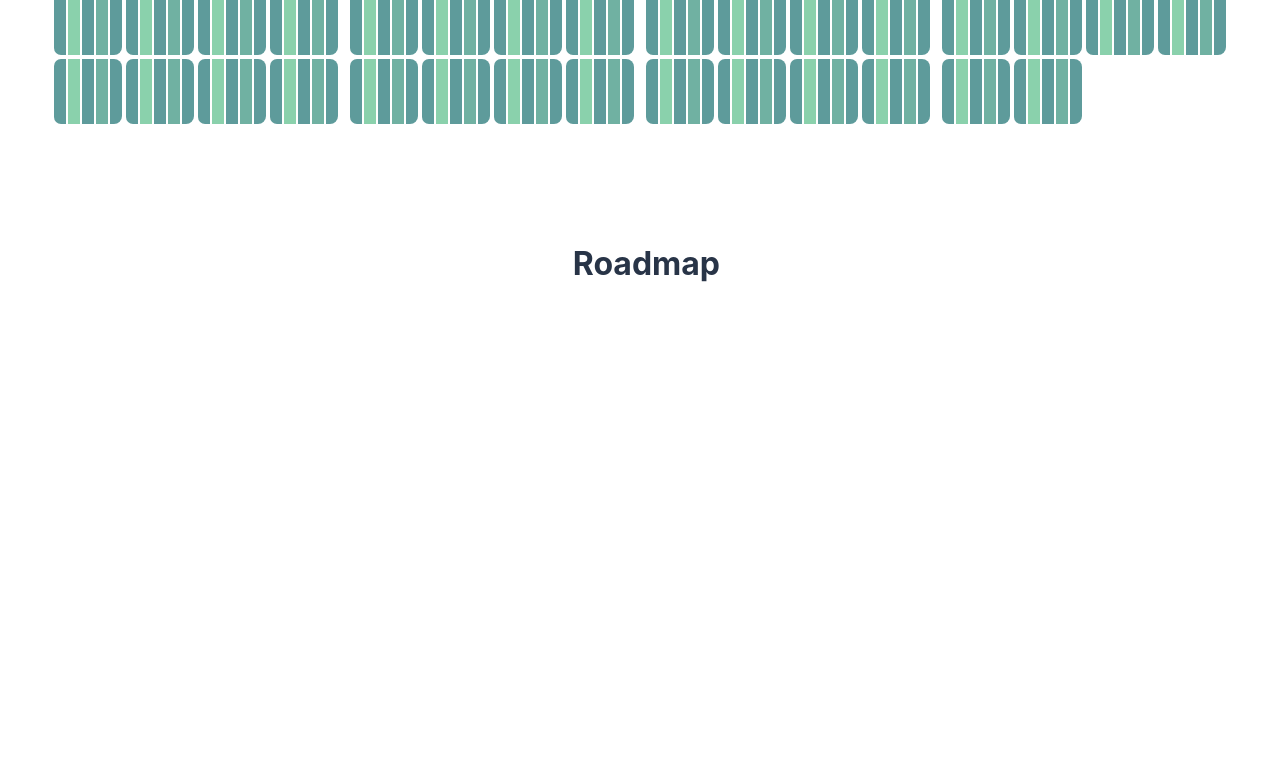
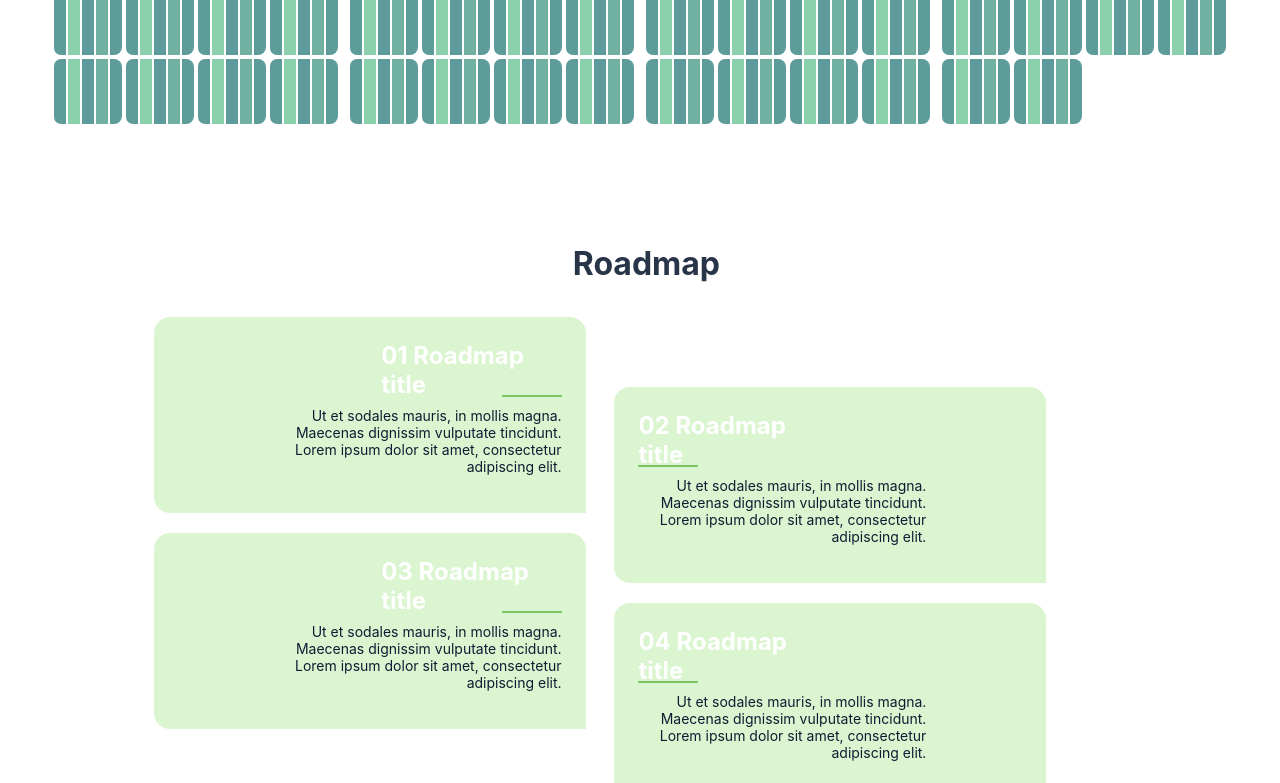
Before and after one commit to danihr23/metasolar-web, a React (Create React App) app: page / in a window 1280 px wide. Shown: the part 2005-2788 px from the top of the page. Before the commit the page ends 2295 px from the top, so only its background shows below. Built offline with nearby package versions, Linux system fonts and the light colour scheme.

Commit message:
homePage done

```diff
--- /dev/null
+++ b/src/components/FAQ/FAQComponent.js
@@ -0,0 +1,111 @@
+import React, { useState } from "react";
+import styled,{css} from "styled-components/macro";
+import up from "../assets/up.png";
+import down from "../assets/down.png";
+
+export default function FAQComponent({ index, item, }) {
+    const [isOpen,setIsOpen]= useState(false)
+
+    const clickHandler = ()=>{
+        setIsOpen(!isOpen)
+    };
+
+console.log(222,isOpen);
+  return (
+    <Wrapper>
+      <InnerWrapper>
+        <Content>
+          <Title>{item.title}</Title>
+          <Text isOpen={isOpen}>{item.data}</Text>
+        </Content>
+        <Up isOpen={isOpen} onClick={clickHandler} />
+      </InnerWrapper>
+    </Wrapper>
+  );
+}
+
+const Wrapper = styled.div`
+  display: flex;
+
+
+  padding: 0px;
+  gap: 10px;
+
+  width: 96%;
+  height: 87px;
+`;
+const InnerWrapper = styled.div`
+  display: flex;
+  flex-direction: row;
+  justify-content:space-around ;
+  align-items: flex-start;
+  padding: 10px;
+  gap: 10px;
+
+  width: 100%;
+  height: 82%;
+`;
+const Content = styled.div`
+  display: flex;
+  flex-direction: column;
+  align-items: flex-start;
+
+  gap: 10px;
+
+  width: 95%;
+  height: 70%;
+
+
+
+`;
+
+const Title = styled.div`
+ width: 20%;
+    height: 49%;
+
+  font-family: "Inter";
+  font-style: normal;
+  font-weight: 700;
+  font-size: 18px;
+  line-height: 22px;
+`;
+
+const Text = styled.div`
+  width: 95%;
+  font-family: "Inter";
+  font-style: normal;
+  font-weight: 400;
+  font-size: 14px;
+  line-height: 17px;
+
+
+  color: #0f1d32;
+
+   ${({ isOpen, }) =>
+    isOpen
+      ? css`
+          margin: -1px 0px;
+          height: 100%;
+          position: relative;
+          transition: 0.4;
+        `
+      : css`
+
+          position: relative;
+          height: 0;
+          overflow: hidden;
+          transition: 1s;
+
+};
+        `};
+`;
+
+const Up = styled.div`
+position:absolute ;
+width: 3%;
+    height: 4%;
+  left: 85%;
+
+  background: transparent url(${(props) =>props.isOpen ? down : up}) top center no-repeat;
+
+`;
--- a/src/components/homePage/HomePage.js
+++ b/src/components/homePage/HomePage.js
@@ -8,12 +8,13 @@ import HomePageAbout from "../about/HomePageAbout";
 import GalleryNFT from "../gallery/GalleryNFT";
 import HomePageGallery from "../gallery/HomePageGallery";
 import BuyNft from "../buyNFT/BuyNft";
-
+import RoadmapComponent from "../roadmap/RoadmapComponent";
+import { FAQ } from "../homepageStore/homePageStore";
+import FAQComponent from "../FAQ/FAQComponent";
 const HomePage = () => {
   const myRef = useRef(null);
 
   const onClickBuy = () => {
-    console.log(3333);
     if (myRef.current) {
       window.scrollTo({
         top: myRef.current.offsetTop,
@@ -41,6 +42,12 @@ const HomePage = () => {
       <HomePageGallery onClick={onClickBuy} />
       <GalleryNFT />
       <Roadmap>Roadmap</Roadmap>
+      <RoadmapComponent />
+      <FaqWrapper>
+        {FAQ.map((item, index) => {
+          return <FAQComponent index={index} item={item} />;
+        })}
+      </FaqWrapper>
     </HomePageWrapper>
   );
 };
@@ -124,3 +131,16 @@ const Roadmap = styled.div`
   text-align: center;
   color: #283447;
 `;
+const FaqWrapper = styled.div`
+  display: flex;
+  flex-direction: column;
+  align-items: flex-start;
+  padding: 10px;
+  gap: 10px;
+
+  position: absolute;
+  width: 781px;
+  height: 418px;
+  left: 249px;
+  top: 2905.17px;
+`;
--- a/src/components/homepageStore/homePageStore.js
+++ b/src/components/homepageStore/homePageStore.js
@@ -16,3 +16,40 @@ export const buySolarData = [
   { title: "CO2 Emissions Saved", image: co2, power: "110.63 t" },
   { title: "Annual Energy Production", image: tree, power: "235.37 MkW" },
 ];
+
+export const roadmapData = [
+  {
+    title: "Roadmap title",
+    data: "Ut et sodales mauris, in mollis magna. Maecenas dignissim vulputate tincidunt. Lorem ipsum dolor sit amet, consectetur adipiscing elit.",
+  },
+  {
+    title: "Roadmap title",
+    data: "Ut et sodales mauris, in mollis magna. Maecenas dignissim vulputate tincidunt. Lorem ipsum dolor sit amet, consectetur adipiscing elit.",
+  },
+  {
+    title: "Roadmap title",
+    data: "Ut et sodales mauris, in mollis magna. Maecenas dignissim vulputate tincidunt. Lorem ipsum dolor sit amet, consectetur adipiscing elit.",
+  },
+  {
+    title: "Roadmap title",
+    data: "Ut et sodales mauris, in mollis magna. Maecenas dignissim vulputate tincidunt. Lorem ipsum dolor sit amet, consectetur adipiscing elit.",
+  },
+];
+export const FAQ = [
+  {
+    title: "Whati is NFT",
+    data: "Ut et sodales mauris, in mollis magna. Maecenas dignissim vulputate tincidunt. Lorem ipsum dolor sit amet, consectetur adipiscing elit.",
+  },
+  {
+    title: "Whati is NFT",
+    data: "Ut et sodales mauris, in mollis magna. Maecenas dignissim vulputate tincidunt. Lorem ipsum dolor sit amet, consectetur adipiscing elit.",
+  },
+  {
+    title: "Whati is NFT",
+    data: "Ut et sodales mauris, in mollis magna. Maecenas dignissim vulputate tincidunt. Lorem ipsum dolor sit amet, consectetur adipiscing elit.",
+  },
+  {
+    title: "Whati is NFT",
+    data: "Ut et sodales mauris, in mollis magna. Maecenas dignissim vulputate tincidunt. Lorem ipsum dolor sit amet, consectetur adipiscing elit.",
+  },
+];
--- /dev/null
+++ b/src/components/roadmap/RoadmapComponent.js
@@ -0,0 +1,113 @@
+import React from "react";
+import styled from "styled-components/macro";
+import { roadmapData } from "../homepageStore/homePageStore";
+export default function RoadmapComponent() {
+  return (
+    <Wrapper>
+      <BoxesWrapper top="2329px" left="40%">
+        {roadmapData.map((item, index) => {
+          return index === 0 || index === 2 ? (
+            <Box key={index}>
+              <ContentWrapper alignItems="flex-end">
+                <Title>0{index + 1} {item.title}</Title>
+                <Line />
+                <Text>{item.data}</Text>
+              </ContentWrapper>
+            </Box>
+          ) : null;
+        })}
+      </BoxesWrapper>
+      <BoxesWrapper top="1987px" left="160%">
+        {roadmapData.map((item, index) => {
+          return index === 1 || index === 3 ? (
+            <Box key={index}>
+              <ContentWrapper alignItems="flex-start">
+                <Title>0{index + 1} {item.title}</Title>
+                <Line />
+                <Text>{item.data}</Text>
+              </ContentWrapper>
+            </Box>
+          ) : null;
+        })}
+      </BoxesWrapper>
+    </Wrapper>
+  );
+}
+
+const Wrapper = styled.div`
+width:30% ;
+  position: absolute;
+  top: -1%;
+`;
+const BoxesWrapper = styled.div`
+  display: flex;
+  flex-direction: column;
+  align-items: flex-start;
+  padding: 0px;
+  gap: 20px;
+
+  position: relative;
+
+  left: ${(props) => props.left};
+  top: ${(props) => props.top};
+`;
+
+
+const Title = styled.span`
+  width: 47%;
+  height: 33%;
+
+  font-family: "Inter";
+  font-style: normal;
+  font-weight: 700;
+  font-size: 24px;
+  line-height: 29px;
+  color: #ffffff;
+`;
+const Text = styled.div`
+  width: 75%;
+  height: 51px;
+
+  font-family: "Inter";
+  font-style: normal;
+  font-weight: 400;
+  font-size: 14px;
+  line-height: 17px;
+  text-align: right;
+
+  /* text colour */
+
+  color: #0f1d32;
+`;
+
+const Box = styled.div`
+  display: flex;
+  flex-direction: column;
+  align-items: flex-start;
+  padding: 24px;
+  gap: 10px;
+
+  width: 100%;
+  height: 148px;
+
+  background: #daf5d0;
+  border-radius: 16px 16px 0px;
+`;
+
+const Line = styled.div`
+  width: 15%;
+  height: 0px;
+
+  border: 1px solid #7ec465;
+`;
+
+const ContentWrapper = styled.div`
+  display: flex;
+  flex-direction: column;
+  align-items: ${(props) => props.alignItems};
+  padding: 0px;
+  gap: 10px;
+
+  width: 100%;
+  //height: 100px;
+`;
```
Also changed, not shown: src/components/assets/down.png (added), src/components/assets/up.png (added).
